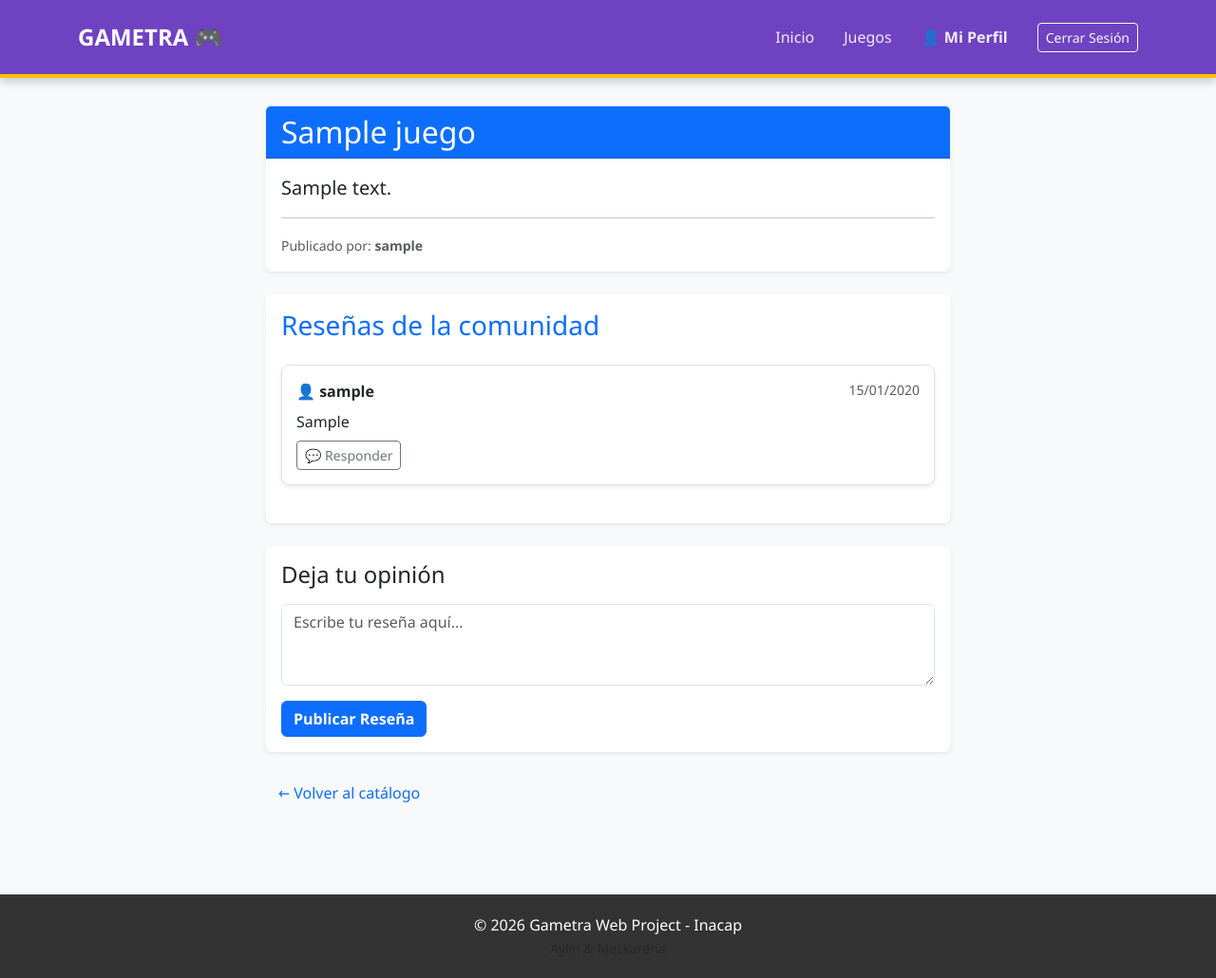
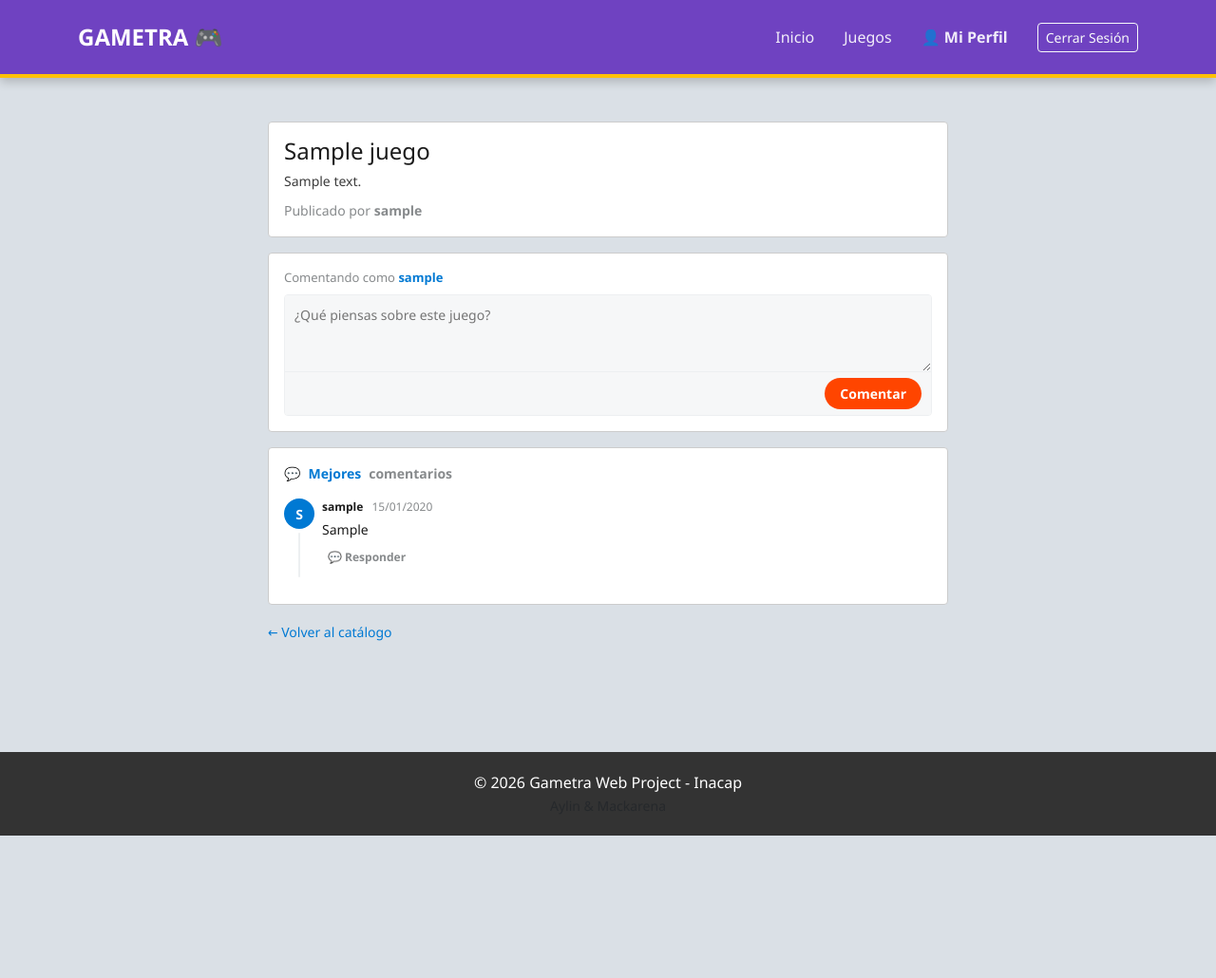
Before and after one commit to allys081/gametra-web, a Django app: page /juego/1/ in a window 1280 px wide. Shown: the whole page at 95% size. After the commit the page ends 880 px from the top, so only its background shows below. Run offline with Django 5.2, Linux system fonts and the light colour scheme; a user stored in the database is signed in; tables that the repository leaves empty hold one stand-in row (values such as "Sample post").

Commit message:
diseño visual de reseña

```diff
--- a/templates/detalle_juego.html
+++ b/templates/detalle_juego.html
@@ -2,138 +2,300 @@
 
 {% block content %}
 <style>
-    .reply-container {
-        border-left: 3px solid #dee2e6;
-        margin-left: 25px;
-        padding-left: 15px;
-        margin-top: 10px;
-        margin-bottom: 15px;
+    body { background-color: #dae0e6; }
+
+    .game-card {
+        background: #fff;
+        border-radius: 4px;
+        border: 1px solid #ccc;
+        margin-bottom: 16px;
+        padding: 16px;
     }
-    .comment-box {
-        background-color: #fff;
-        padding: 15px;
-        border-radius: 8px;
+
+    .comment-section {
+        background: #fff;
+        border-radius: 4px;
+        border: 1px solid #ccc;
+        padding: 16px;
+        margin-bottom: 16px;
     }
-    .reply-form-area {
-        display: none;
+
+    .comment {
+        display: flex;
+        gap: 8px;
+        margin-bottom: 12px;
     }
-    .reply-form-area.active {
+
+    .comment-left {
+        display: flex;
+        flex-direction: column;
+        align-items: center;
+        width: 32px;
+        flex-shrink: 0;
+    }
+
+    .avatar {
+        width: 32px;
+        height: 32px;
+        border-radius: 50%;
+        background: #0079d3;
+        color: white;
+        display: flex;
+        align-items: center;
+        justify-content: center;
+        font-size: 14px;
+        font-weight: bold;
+        flex-shrink: 0;
+    }
+
+    .thread-line {
+        width: 2px;
+        flex-grow: 1;
+        background: #edeff1;
+        margin-top: 4px;
+        cursor: pointer;
+        border-radius: 2px;
+        min-height: 20px;
+    }
+    .thread-line:hover { background: #0079d3; }
+
+    .comment-body { flex: 1; }
+
+    .comment-meta {
+        font-size: 12px;
+        color: #878a8c;
+        margin-bottom: 4px;
+    }
+    .comment-meta strong { color: #1c1c1c; margin-right: 6px; }
+
+    .comment-text {
+        font-size: 14px;
+        color: #1c1c1c;
+        margin-bottom: 6px;
+        line-height: 1.5;
+    }
+
+    .comment-actions {
+        display: flex;
+        align-items: center;
+        gap: 8px;
+        margin-bottom: 8px;
+    }
+    .comment-actions button {
+        background: none;
+        border: none;
+        cursor: pointer;
+        color: #878a8c;
+        font-size: 12px;
+        font-weight: 700;
+        padding: 4px 6px;
+        border-radius: 2px;
+    }
+    .comment-actions button:hover { background: #edeff1; color: #1c1c1c; }
+
+    .replies { margin-left: 16px; margin-top: 8px; }
+
+    .reply-form-area { display: none; margin: 8px 0; }
+    .reply-form-area.active { display: block; }
+
+    .reply-textarea {
+        width: 100%;
+        border: 1px solid #edeff1;
+        border-radius: 4px;
+        padding: 8px;
+        font-size: 14px;
+        resize: vertical;
+        min-height: 60px;
+        background: #f6f7f8;
+        box-sizing: border-box;
+    }
+    .reply-textarea:focus { outline: none; border-color: #0079d3; background: #fff; }
+
+    .new-comment-box {
+        border: 1px solid #edeff1;
+        border-radius: 4px;
+        overflow: hidden;
+        margin-bottom: 8px;
+    }
+    .new-comment-box textarea {
+        width: 100%;
+        border: none;
+        padding: 10px;
+        font-size: 14px;
+        resize: vertical;
+        min-height: 80px;
+        background: #f6f7f8;
+        box-sizing: border-box;
         display: block;
     }
+    .new-comment-box textarea:focus { outline: none; background: #fff; }
+    .new-comment-box .form-footer {
+        background: #f6f7f8;
+        padding: 6px 10px;
+        border-top: 1px solid #edeff1;
+        display: flex;
+        justify-content: flex-end;
+    }
+
+    .btn-reddit {
+        background: #ff4500;
+        color: white;
+        border: none;
+        border-radius: 20px;
+        padding: 6px 16px;
+        font-size: 14px;
+        font-weight: 700;
+        cursor: pointer;
+    }
+    .btn-reddit:hover { background: #e03d00; }
+
+    .btn-reddit-outline {
+        background: transparent;
+        color: #0079d3;
+        border: 1px solid #0079d3;
+        border-radius: 20px;
+        padding: 4px 12px;
+        font-size: 12px;
+        font-weight: 700;
+        cursor: pointer;
+    }
+    .btn-reddit-outline:hover { background: #e8f0fe; }
+
+    .sort-bar {
+        display: flex;
+        align-items: center;
+        gap: 8px;
+        margin-bottom: 16px;
+        font-size: 14px;
+        font-weight: 700;
+        color: #878a8c;
+    }
+    .sort-bar span { color: #0079d3; }
+
+    .locked-box {
+        background: #fff;
+        border: 1px solid #ccc;
+        border-radius: 4px;
+        padding: 16px;
+        text-align: center;
+        color: #878a8c;
+        font-size: 14px;
+        margin-bottom: 16px;
+    }
+    .locked-box a { color: #0079d3; font-weight: 700; text-decoration: none; }
 </style>
 
-<div class="container">
-    <div class="row justify-content-center">
-        <div class="col-md-8">
+<div class="container py-3" style="max-width: 740px;">
 
     <!-- Detalle del juego -->
-            <div class="card shadow-sm border-0 mb-4">
-                <div class="card-header bg-primary text-white">
-                    <h2 class="mb-0">{{ juego.titulo }}</h2>
+    <div class="game-card">
+        <h4 style="color:#1c1c1c; margin-bottom:6px;">{{ juego.titulo }}</h4>
+        <p style="color:#3c3c3c; font-size:14px; margin-bottom:8px;">{{ juego.descripcion }}</p>
+        <small style="color:#878a8c;">Publicado por <strong>{{ juego.creado_por.username }}</strong></small>
     </div>
-                <div class="card-body">
-                    <p class="lead">{{ juego.descripcion }}</p>
-                    <hr>
-                    <small class="text-muted">Publicado por: <strong>{{ juego.creado_por.username }}</strong></small>
+
+    <!-- Formulario nueva reseña -->
+    {% if user.is_authenticated %}
+    <div class="comment-section" style="padding-bottom:8px;">
+        <p style="font-size:13px; color:#878a8c; margin-bottom:8px;">
+            Comentando como <strong style="color:#0079d3;">{{ user.username }}</strong>
+        </p>
+        <form method="POST" action="{% url 'dejar_resena' juego.id %}" id="resenaForm">
+            {% csrf_token %}
+            <div class="new-comment-box">
+                <textarea name="comentario" id="txtComentario"
+                          placeholder="¿Qué piensas sobre este juego?"></textarea>
+                <div class="form-footer">
+                    <button type="submit" class="btn-reddit">Comentar</button>
                 </div>
             </div>
+        </form>
+    </div>
+    {% else %}
+    <div class="locked-box">
+        🔒 <a href="{% url 'login' %}">Inicia sesión</a> para comentar y ver las reseñas de la comunidad.
+    </div>
+    {% endif %}
 
-            <!-- Reseñas -->
-            <div class="card shadow-sm border-0 mb-4">
-                <div class="card-body">
-                    <h3 class="text-primary mb-4">Reseñas de la comunidad</h3>
+    <!-- Sección de reseñas -->
+    {% if user.is_authenticated %}
+    <div class="comment-section">
+        <div class="sort-bar">💬 <span>Mejores</span> comentarios</div>
 
-                    {% if user.is_authenticated %}
         {% if resenas %}
             {% for resena in resenas %}
-                            <div class="mb-4">
-                                <div class="comment-box border shadow-sm">
-                                    <div class="d-flex justify-content-between align-items-start">
-                                        <strong>👤 {{ resena.usuario.username }}</strong>
-                                        <small class="text-muted">{{ resena.creado_en|date:"d/m/Y" }}</small>
+            <div class="comment">
+                <div class="comment-left">
+                    <div class="avatar">{{ resena.usuario.username|first|upper }}</div>
+                    <div class="thread-line"></div>
                 </div>
-                                    <p class="mt-2 mb-2">{{ resena.comentario }}</p>
-                                    <button class="btn btn-sm btn-outline-secondary"
-                                            onclick="toggleReplyForm('reply-form-{{ resena.id }}')">
-                                        💬 Responder
-                                    </button>
-                                    <div id="reply-form-{{ resena.id }}" class="reply-form-area mt-2">
+                <div class="comment-body">
+                    <div class="comment-meta">
+                        <strong>{{ resena.usuario.username }}</strong>
+                        {{ resena.creado_en|date:"d/m/Y" }}
+                    </div>
+                    <div class="comment-text">{{ resena.comentario }}</div>
+                    <div class="comment-actions">
+                        <button onclick="toggleReplyForm('reply-form-{{ resena.id }}')">💬 Responder</button>
+                    </div>
+
+                    <!-- Formulario de respuesta -->
+                    <div id="reply-form-{{ resena.id }}" class="reply-form-area">
                         <form method="POST" action="{% url 'dejar_resena' juego.id %}">
                             {% csrf_token %}
                             <input type="hidden" name="parent_id" value="{{ resena.id }}">
-                                            <div class="mb-2">
-                                                <textarea name="comentario" class="form-control form-control-sm"
-                                                          rows="2" placeholder="Escribe tu respuesta..." required></textarea>
+                            <textarea name="comentario" class="reply-textarea"
+                                      placeholder="Escribe tu respuesta..." required></textarea>
+                            <div style="margin-top:6px; display:flex; gap:8px;">
+                                <button type="submit" class="btn-reddit" style="font-size:12px; padding:4px 14px;">Responder</button>
+                                <button type="button" class="btn-reddit-outline"
+                                        onclick="toggleReplyForm('reply-form-{{ resena.id }}')">Cancelar</button>
                             </div>
-                                            <button type="submit" class="btn btn-sm btn-primary">Publicar respuesta</button>
-                                            <button type="button" class="btn btn-sm btn-link text-secondary"
-                                                    onclick="toggleReplyForm('reply-form-{{ resena.id }}')">Cancelar</button>
                         </form>
                     </div>
+
+                    <!-- Respuestas anidadas -->
+                    <div class="replies">
+                        {% for respuesta in resena.replies.all %}
+                        <div class="comment">
+                            <div class="comment-left">
+                                <div class="avatar" style="background:#ff4500;">{{ respuesta.usuario.username|first|upper }}</div>
                             </div>
-                                {% for respuesta in resena.replies.all %}
-                                <div class="reply-container">
-                                    <div class="comment-box border-bottom bg-light">
-                                        <div class="d-flex justify-content-between">
-                                            <strong>👤 {{ respuesta.usuario.username }}</strong>
-                                            <small class="text-muted">{{ respuesta.creado_en|date:"d/m/Y" }}</small>
+                            <div class="comment-body">
+                                <div class="comment-meta">
+                                    <strong>{{ respuesta.usuario.username }}</strong>
+                                    {{ respuesta.creado_en|date:"d/m/Y" }}
                                 </div>
-                                        <p class="mt-1 mb-0">{{ respuesta.comentario }}</p>
+                                <div class="comment-text">{{ respuesta.comentario }}</div>
                             </div>
                         </div>
                         {% endfor %}
                     </div>
+
+                </div>
+            </div>
             {% endfor %}
         {% else %}
-                            <div class="text-center py-3">
-                                <p class="text-muted">Aún no hay reseñas. ¡Sé el primero en opinar!</p>
-                            </div>
-                        {% endif %}
-                    {% else %}
-                        <div class="alert alert-info border-0 shadow-sm">
-                            🔒 <a href="{% url 'login' %}" class="fw-bold">Inicia sesión</a>
-                            para ver las reseñas de la comunidad y dejar la tuya.
+            <div style="text-align:center; padding:32px; color:#878a8c; font-size:14px;">
+                Aún no hay comentarios. ¡Sé el primero en opinar!
             </div>
         {% endif %}
     </div>
+    {% endif %}
+
+    <div class="mb-4">
+        <a href="{% url 'juegos' %}" style="color:#0079d3; font-size:14px; text-decoration:none;">← Volver al catálogo</a>
     </div>
 
-            <!-- Formulario nueva reseña -->
-            <div class="card shadow-sm border-0">
-                <div class="card-body">
-                    <h4 class="mb-3">Deja tu opinión</h4>
-                    {% if user.is_authenticated %}
-                        <form method="POST" action="{% url 'dejar_resena' juego.id %}" id="resenaForm">
-                            {% csrf_token %}
-                            <div class="mb-3">
-                                <textarea name="comentario" id="txtComentario" class="form-control"
-                                          rows="3" placeholder="Escribe tu reseña aquí..."></textarea>
-                            </div>
-                            <button type="submit" class="btn btn-primary fw-bold">Publicar Reseña</button>
-                        </form>
-                    {% else %}
-                        <div class="alert alert-warning border-0 shadow-sm">
-                            Debes <a href="{% url 'login' %}" class="fw-bold">iniciar sesión</a> para dejar una reseña.
-                        </div>
-                    {% endif %}
-                </div>
-            </div>
-
-            <div class="mt-4 mb-5">
-                <a href="{% url 'juegos' %}" class="btn btn-link text-decoration-none">← Volver al catálogo</a>
-            </div>
-
-        </div>
-    </div>
 </div>
 
 <script>
     const form = document.getElementById('resenaForm');
     if (form) {
         form.onsubmit = function(e) {
-            let comentario = document.getElementById('txtComentario').value;
-            if (comentario.trim() === "") {
-                alert("¡No puedes dejar una reseña vacía!");
+            const comentario = document.getElementById('txtComentario').value;
+            if (comentario.trim() === '') {
+                alert('¡No puedes dejar un comentario vacío!');
                 e.preventDefault();
             }
         };
@@ -141,9 +303,7 @@
 
     function toggleReplyForm(id) {
         const area = document.getElementById(id);
-        if (area) {
-            area.classList.toggle('active');
-        }
+        if (area) area.classList.toggle('active');
     }
 </script>
 {% endblock %}
```
Lines whose indentation alone changed are shown as unchanged.
